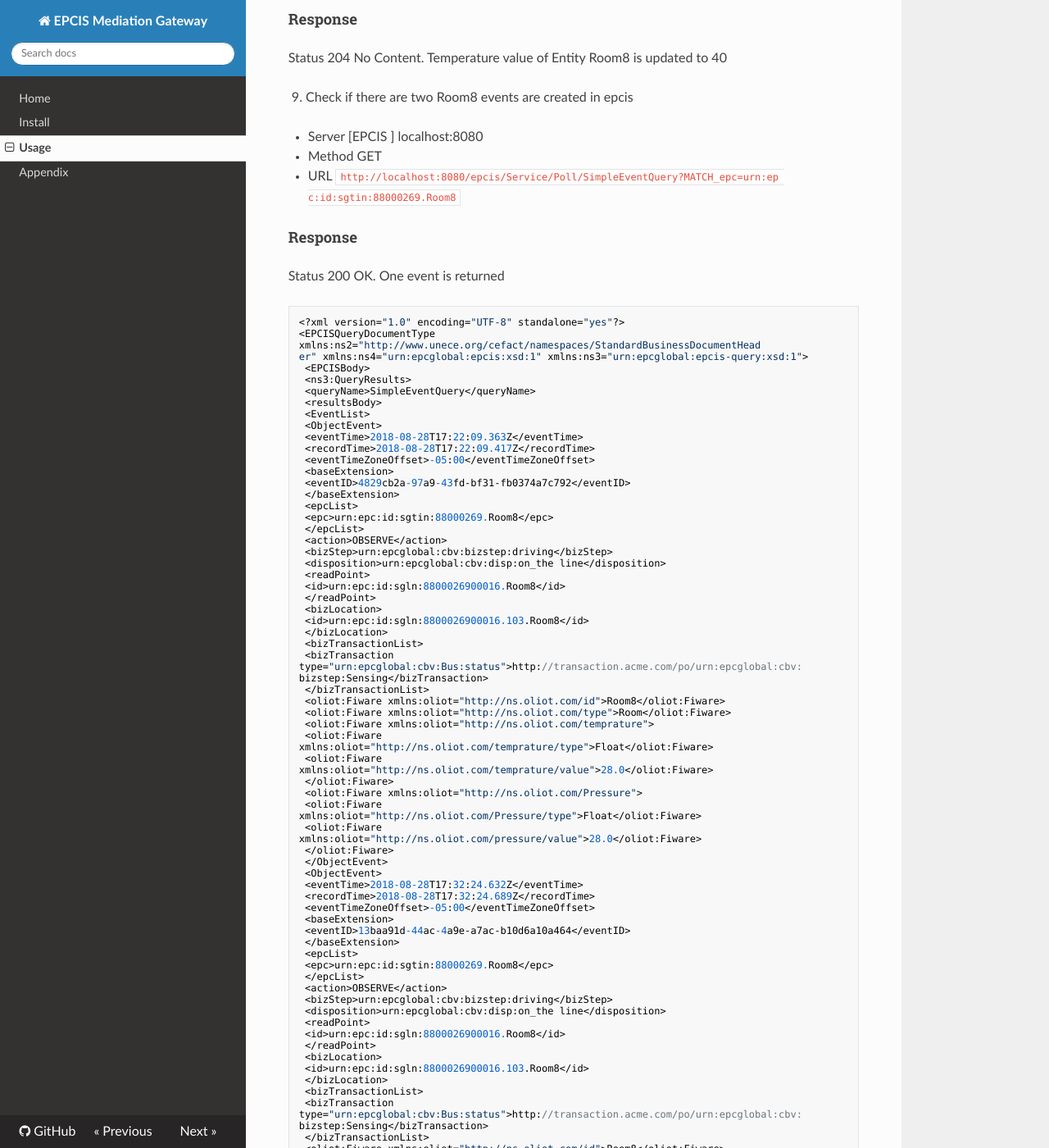
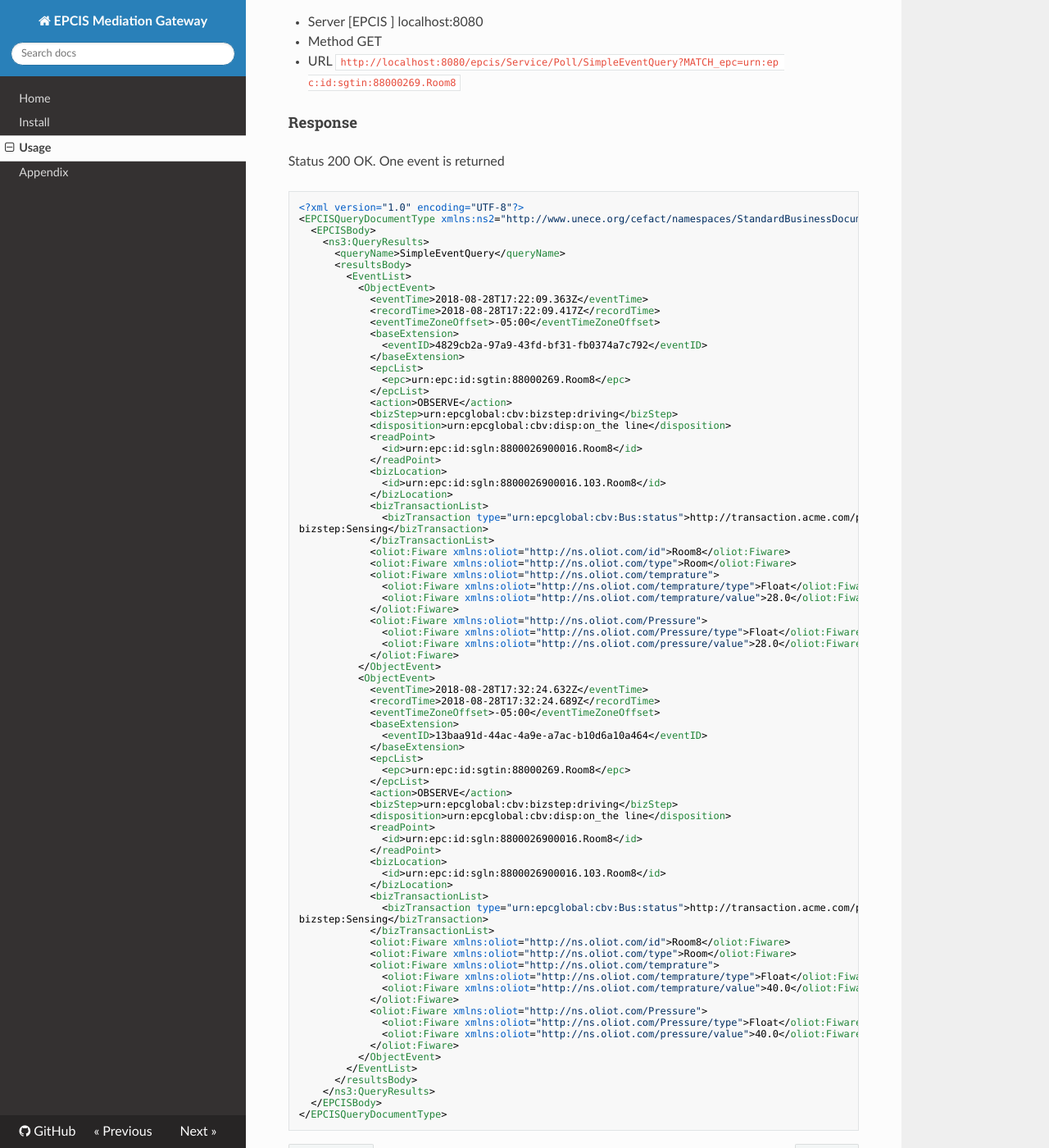
Before and after one commit to yalewkidane/FIWARE_EPCIS_Mediation_Gateway, an MkDocs documentation site: the page built from docs/usage.md, in a window 1280 px wide and 1400 px high, scrolled down 7677 px. Shown: the whole window at 82% size. Built offline with MkDocs 1.6.1, drawn with Linux system fonts in a browser that asks for light colours; nearby versions of some CDN libraries; old or Windows-style settings are respelled for this version of MkDocs; some of the changed text lies outside the part shown.

Commit message:
Formatting XML

````diff
--- a/docs/usage.md
+++ b/docs/usage.md
@@ -199,19 +199,16 @@ You can use the mediation gateway to generate sample
 Status 200 OK. Comment It returns empty event list
 
 ```xml
-<?xml version="1.0" encoding="UTF-8" standalone="yes"?>
-<EPCISQueryDocumentType
-xmlns:ns2="http://www.unece.org/cefact/namespaces
-/StandardBusinessDocumentHeader"
-xmlns:ns4="urn:epcglobal:epcis:xsd:1" xmlns:ns3="urn:epcglobal:epcisquery:xsd:1">
- <EPCISBody>
- <ns3:QueryResults>
- <queryName>SimpleEventQuery</queryName>
- <resultsBody>
- <EventList/>
- </resultsBody>
- </ns3:QueryResults>
- </EPCISBody>
+<?xml version="1.0" encoding="UTF-8"?>
+<EPCISQueryDocumentType xmlns:ns2="http://www.unece.org/cefact/namespaces /StandardBusinessDocumentHeader" xmlns:ns3="urn:epcglobal:epcisquery:xsd:1" xmlns:ns4="urn:epcglobal:epcis:xsd:1">
+  <EPCISBody>
+    <ns3:QueryResults>
+      <queryName>SimpleEventQuery</queryName>
+      <resultsBody>
+        <EventList />
+      </resultsBody>
+    </ns3:QueryResults>
+  </EPCISBody>
 </EPCISQueryDocumentType>
 ```
 
@@ -267,58 +264,51 @@ Status 201 Created. Subscription to Entity Room8 is created
 Status 200 OK. One event is returned.
 
 ```xml
-<?xml version="1.0" encoding="UTF-8" standalone="yes"?>
-<EPCISQueryDocumentType
-xmlns:ns2="http://www.unece.org/cefact/namespaces/StandardBusinessDocumentHead
-er" xmlns:ns4="urn:epcglobal:epcis:xsd:1" xmlns:ns3="urn:epcglobal:epcis-query:xsd:1">
- <EPCISBody>
- <ns3:QueryResults>
- <queryName>SimpleEventQuery</queryName>
- <resultsBody>
- <EventList>
- <ObjectEvent>
- <eventTime>2018-08-28T17:22:09.363Z</eventTime>
- <recordTime>2018-08-28T17:22:09.417Z</recordTime>
- <eventTimeZoneOffset>-05:00</eventTimeZoneOffset>
- <baseExtension>
- <eventID>4829cb2a-97a9-43fd-bf31-fb0374a7c792</eventID>
- </baseExtension>
- <epcList>
- <epc>urn:epc:id:sgtin:88000269.Room8</epc>
- </epcList>
- <action>OBSERVE</action>
- <bizStep>urn:epcglobal:cbv:bizstep:driving</bizStep>
- <disposition>urn:epcglobal:cbv:disp:on_the line</disposition>
- <readPoint>
- <id>urn:epc:id:sgln:8800026900016.Room8</id>
- </readPoint>
- <bizLocation>
- <id>urn:epc:id:sgln:8800026900016.103.Room8</id>
- </bizLocation>
- <bizTransactionList>
- <bizTransaction
-type="urn:epcglobal:cbv:Bus:status">http://transaction.acme.com/po/urn:epcglobal:cbv:
+<?xml version="1.0" encoding="UTF-8"?>
+<EPCISQueryDocumentType xmlns:ns2="http://www.unece.org/cefact/namespaces/StandardBusinessDocumentHead er" xmlns:ns3="urn:epcglobal:epcis-query:xsd:1" xmlns:ns4="urn:epcglobal:epcis:xsd:1">
+  <EPCISBody>
+    <ns3:QueryResults>
+      <queryName>SimpleEventQuery</queryName>
+      <resultsBody>
+        <EventList>
+          <ObjectEvent>
+            <eventTime>2018-08-28T17:22:09.363Z</eventTime>
+            <recordTime>2018-08-28T17:22:09.417Z</recordTime>
+            <eventTimeZoneOffset>-05:00</eventTimeZoneOffset>
+            <baseExtension>
+              <eventID>4829cb2a-97a9-43fd-bf31-fb0374a7c792</eventID>
+            </baseExtension>
+            <epcList>
+              <epc>urn:epc:id:sgtin:88000269.Room8</epc>
+            </epcList>
+            <action>OBSERVE</action>
+            <bizStep>urn:epcglobal:cbv:bizstep:driving</bizStep>
+            <disposition>urn:epcglobal:cbv:disp:on_the line</disposition>
+            <readPoint>
+              <id>urn:epc:id:sgln:8800026900016.Room8</id>
+            </readPoint>
+            <bizLocation>
+              <id>urn:epc:id:sgln:8800026900016.103.Room8</id>
+            </bizLocation>
+            <bizTransactionList>
+              <bizTransaction type="urn:epcglobal:cbv:Bus:status">http://transaction.acme.com/po/urn:epcglobal:cbv:
 bizstep:Sensing</bizTransaction>
- </bizTransactionList>
- <oliot:Fiware xmlns:oliot="http://ns.oliot.com/id">Room8</oliot:Fiware>
- <oliot:Fiware xmlns:oliot="http://ns.oliot.com/type">Room</oliot:Fiware>
- <oliot:Fiware xmlns:oliot="http://ns.oliot.com/temprature">
- <oliot:Fiware
-xmlns:oliot="http://ns.oliot.com/temprature/type">Float</oliot:Fiware>
- <oliot:Fiware
-xmlns:oliot="http://ns.oliot.com/temprature/value">28.0</oliot:Fiware>
- </oliot:Fiware>
- <oliot:Fiware xmlns:oliot="http://ns.oliot.com/Pressure">
- <oliot:Fiware
-xmlns:oliot="http://ns.oliot.com/Pressure/type">Float</oliot:Fiware>
- <oliot:Fiware
-xmlns:oliot="http://ns.oliot.com/pressure/value">28.0</oliot:Fiware>
- </oliot:Fiware>
- </ObjectEvent>
- </EventList>
- </resultsBody>
- </ns3:QueryResults>
- </EPCISBody>
+            </bizTransactionList>
+            <oliot:Fiware xmlns:oliot="http://ns.oliot.com/id">Room8</oliot:Fiware>
+            <oliot:Fiware xmlns:oliot="http://ns.oliot.com/type">Room</oliot:Fiware>
+            <oliot:Fiware xmlns:oliot="http://ns.oliot.com/temprature">
+              <oliot:Fiware xmlns:oliot="http://ns.oliot.com/temprature/type">Float</oliot:Fiware>
+              <oliot:Fiware xmlns:oliot="http://ns.oliot.com/temprature/value">28.0</oliot:Fiware>
+            </oliot:Fiware>
+            <oliot:Fiware xmlns:oliot="http://ns.oliot.com/Pressure">
+              <oliot:Fiware xmlns:oliot="http://ns.oliot.com/Pressure/type">Float</oliot:Fiware>
+              <oliot:Fiware xmlns:oliot="http://ns.oliot.com/pressure/value">28.0</oliot:Fiware>
+            </oliot:Fiware>
+          </ObjectEvent>
+        </EventList>
+      </resultsBody>
+    </ns3:QueryResults>
+  </EPCISBody>
 </EPCISQueryDocumentType>
 ```
 
@@ -359,97 +349,85 @@ Status 204 No Content. Temperature value of Entity Room8 is updated to 40
 
 Status 200 OK. One event is returned
 
-```json
-<?xml version="1.0" encoding="UTF-8" standalone="yes"?>
-<EPCISQueryDocumentType
-xmlns:ns2="http://www.unece.org/cefact/namespaces/StandardBusinessDocumentHead
-er" xmlns:ns4="urn:epcglobal:epcis:xsd:1" xmlns:ns3="urn:epcglobal:epcis-query:xsd:1">
- <EPCISBody>
- <ns3:QueryResults>
- <queryName>SimpleEventQuery</queryName>
- <resultsBody>
- <EventList>
- <ObjectEvent>
- <eventTime>2018-08-28T17:22:09.363Z</eventTime>
- <recordTime>2018-08-28T17:22:09.417Z</recordTime>
- <eventTimeZoneOffset>-05:00</eventTimeZoneOffset>
- <baseExtension>
- <eventID>4829cb2a-97a9-43fd-bf31-fb0374a7c792</eventID>
- </baseExtension>
- <epcList>
- <epc>urn:epc:id:sgtin:88000269.Room8</epc>
- </epcList>
- <action>OBSERVE</action>
- <bizStep>urn:epcglobal:cbv:bizstep:driving</bizStep>
- <disposition>urn:epcglobal:cbv:disp:on_the line</disposition>
- <readPoint>
- <id>urn:epc:id:sgln:8800026900016.Room8</id>
- </readPoint>
- <bizLocation>
- <id>urn:epc:id:sgln:8800026900016.103.Room8</id>
- </bizLocation>
- <bizTransactionList>
- <bizTransaction
-type="urn:epcglobal:cbv:Bus:status">http://transaction.acme.com/po/urn:epcglobal:cbv:
+```xml
+<?xml version="1.0" encoding="UTF-8"?>
+<EPCISQueryDocumentType xmlns:ns2="http://www.unece.org/cefact/namespaces/StandardBusinessDocumentHead er" xmlns:ns3="urn:epcglobal:epcis-query:xsd:1" xmlns:ns4="urn:epcglobal:epcis:xsd:1">
+  <EPCISBody>
+    <ns3:QueryResults>
+      <queryName>SimpleEventQuery</queryName>
+      <resultsBody>
+        <EventList>
+          <ObjectEvent>
+            <eventTime>2018-08-28T17:22:09.363Z</eventTime>
+            <recordTime>2018-08-28T17:22:09.417Z</recordTime>
+            <eventTimeZoneOffset>-05:00</eventTimeZoneOffset>
+            <baseExtension>
+              <eventID>4829cb2a-97a9-43fd-bf31-fb0374a7c792</eventID>
+            </baseExtension>
+            <epcList>
+              <epc>urn:epc:id:sgtin:88000269.Room8</epc>
+            </epcList>
+            <action>OBSERVE</action>
+            <bizStep>urn:epcglobal:cbv:bizstep:driving</bizStep>
+            <disposition>urn:epcglobal:cbv:disp:on_the line</disposition>
+            <readPoint>
+              <id>urn:epc:id:sgln:8800026900016.Room8</id>
+            </readPoint>
+            <bizLocation>
+              <id>urn:epc:id:sgln:8800026900016.103.Room8</id>
+            </bizLocation>
+            <bizTransactionList>
+              <bizTransaction type="urn:epcglobal:cbv:Bus:status">http://transaction.acme.com/po/urn:epcglobal:cbv:
 bizstep:Sensing</bizTransaction>
- </bizTransactionList>
- <oliot:Fiware xmlns:oliot="http://ns.oliot.com/id">Room8</oliot:Fiware>
- <oliot:Fiware xmlns:oliot="http://ns.oliot.com/type">Room</oliot:Fiware>
- <oliot:Fiware xmlns:oliot="http://ns.oliot.com/temprature">
- <oliot:Fiware
-xmlns:oliot="http://ns.oliot.com/temprature/type">Float</oliot:Fiware>
- <oliot:Fiware
-xmlns:oliot="http://ns.oliot.com/temprature/value">28.0</oliot:Fiware>
- </oliot:Fiware>
- <oliot:Fiware xmlns:oliot="http://ns.oliot.com/Pressure">
- <oliot:Fiware
-xmlns:oliot="http://ns.oliot.com/Pressure/type">Float</oliot:Fiware>
- <oliot:Fiware
-xmlns:oliot="http://ns.oliot.com/pressure/value">28.0</oliot:Fiware>
- </oliot:Fiware>
- </ObjectEvent>
- <ObjectEvent>
- <eventTime>2018-08-28T17:32:24.632Z</eventTime>
- <recordTime>2018-08-28T17:32:24.689Z</recordTime>
- <eventTimeZoneOffset>-05:00</eventTimeZoneOffset>
- <baseExtension>
- <eventID>13baa91d-44ac-4a9e-a7ac-b10d6a10a464</eventID>
- </baseExtension>
- <epcList>
- <epc>urn:epc:id:sgtin:88000269.Room8</epc>
- </epcList>
- <action>OBSERVE</action>
- <bizStep>urn:epcglobal:cbv:bizstep:driving</bizStep>
- <disposition>urn:epcglobal:cbv:disp:on_the line</disposition>
- <readPoint>
- <id>urn:epc:id:sgln:8800026900016.Room8</id>
- </readPoint>
- <bizLocation>
- <id>urn:epc:id:sgln:8800026900016.103.Room8</id>
- </bizLocation>
- <bizTransactionList>
- <bizTransaction
-type="urn:epcglobal:cbv:Bus:status">http://transaction.acme.com/po/urn:epcglobal:cbv:
+            </bizTransactionList>
+            <oliot:Fiware xmlns:oliot="http://ns.oliot.com/id">Room8</oliot:Fiware>
+            <oliot:Fiware xmlns:oliot="http://ns.oliot.com/type">Room</oliot:Fiware>
+            <oliot:Fiware xmlns:oliot="http://ns.oliot.com/temprature">
+              <oliot:Fiware xmlns:oliot="http://ns.oliot.com/temprature/type">Float</oliot:Fiware>
+              <oliot:Fiware xmlns:oliot="http://ns.oliot.com/temprature/value">28.0</oliot:Fiware>
+            </oliot:Fiware>
+            <oliot:Fiware xmlns:oliot="http://ns.oliot.com/Pressure">
+              <oliot:Fiware xmlns:oliot="http://ns.oliot.com/Pressure/type">Float</oliot:Fiware>
+              <oliot:Fiware xmlns:oliot="http://ns.oliot.com/pressure/value">28.0</oliot:Fiware>
+            </oliot:Fiware>
+          </ObjectEvent>
+          <ObjectEvent>
+            <eventTime>2018-08-28T17:32:24.632Z</eventTime>
+            <recordTime>2018-08-28T17:32:24.689Z</recordTime>
+            <eventTimeZoneOffset>-05:00</eventTimeZoneOffset>
+            <baseExtension>
+              <eventID>13baa91d-44ac-4a9e-a7ac-b10d6a10a464</eventID>
+            </baseExtension>
+            <epcList>
+              <epc>urn:epc:id:sgtin:88000269.Room8</epc>
+            </epcList>
+            <action>OBSERVE</action>
+            <bizStep>urn:epcglobal:cbv:bizstep:driving</bizStep>
+            <disposition>urn:epcglobal:cbv:disp:on_the line</disposition>
+            <readPoint>
+              <id>urn:epc:id:sgln:8800026900016.Room8</id>
+            </readPoint>
+            <bizLocation>
+              <id>urn:epc:id:sgln:8800026900016.103.Room8</id>
+            </bizLocation>
+            <bizTransactionList>
+              <bizTransaction type="urn:epcglobal:cbv:Bus:status">http://transaction.acme.com/po/urn:epcglobal:cbv:
 bizstep:Sensing</bizTransaction>
- </bizTransactionList>
- <oliot:Fiware xmlns:oliot="http://ns.oliot.com/id">Room8</oliot:Fiware>
- <oliot:Fiware xmlns:oliot="http://ns.oliot.com/type">Room</oliot:Fiware>
- <oliot:Fiware xmlns:oliot="http://ns.oliot.com/temprature">
- <oliot:Fiware
-xmlns:oliot="http://ns.oliot.com/temprature/type">Float</oliot:Fiware>
- <oliot:Fiware
-xmlns:oliot="http://ns.oliot.com/temprature/value">40.0</oliot:Fiware>
- </oliot:Fiware>
- <oliot:Fiware xmlns:oliot="http://ns.oliot.com/Pressure">
- <oliot:Fiware
-xmlns:oliot="http://ns.oliot.com/Pressure/type">Float</oliot:Fiware>
- <oliot:Fiware
-xmlns:oliot="http://ns.oliot.com/pressure/value">40.0</oliot:Fiware>
- </oliot:Fiware>
- </ObjectEvent>
- </EventList>
- </resultsBody>
- </ns3:QueryResults>
- </EPCISBody>
+            </bizTransactionList>
+            <oliot:Fiware xmlns:oliot="http://ns.oliot.com/id">Room8</oliot:Fiware>
+            <oliot:Fiware xmlns:oliot="http://ns.oliot.com/type">Room</oliot:Fiware>
+            <oliot:Fiware xmlns:oliot="http://ns.oliot.com/temprature">
+              <oliot:Fiware xmlns:oliot="http://ns.oliot.com/temprature/type">Float</oliot:Fiware>
+              <oliot:Fiware xmlns:oliot="http://ns.oliot.com/temprature/value">40.0</oliot:Fiware>
+            </oliot:Fiware>
+            <oliot:Fiware xmlns:oliot="http://ns.oliot.com/Pressure">
+              <oliot:Fiware xmlns:oliot="http://ns.oliot.com/Pressure/type">Float</oliot:Fiware>
+              <oliot:Fiware xmlns:oliot="http://ns.oliot.com/pressure/value">40.0</oliot:Fiware>
+            </oliot:Fiware>
+          </ObjectEvent>
+        </EventList>
+      </resultsBody>
+    </ns3:QueryResults>
+  </EPCISBody>
 </EPCISQueryDocumentType>
 ```
````
